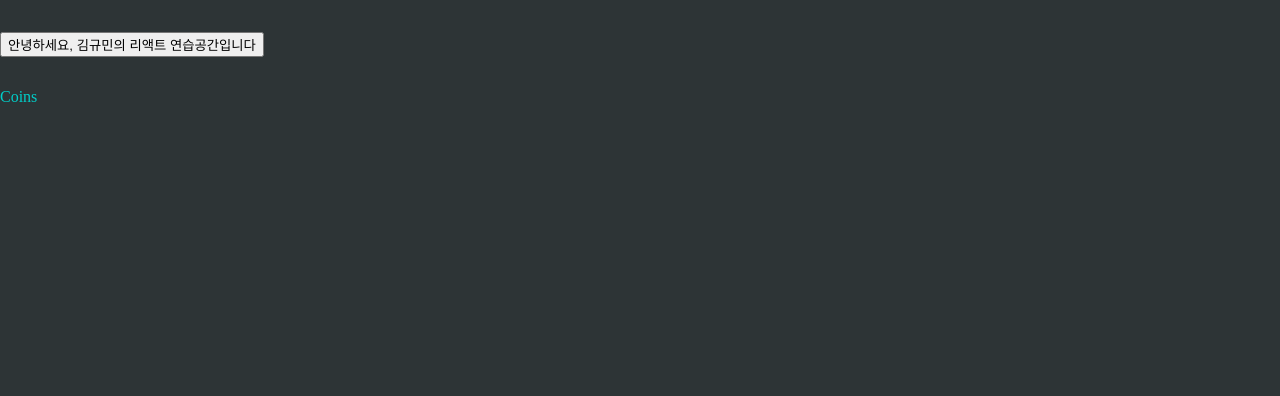
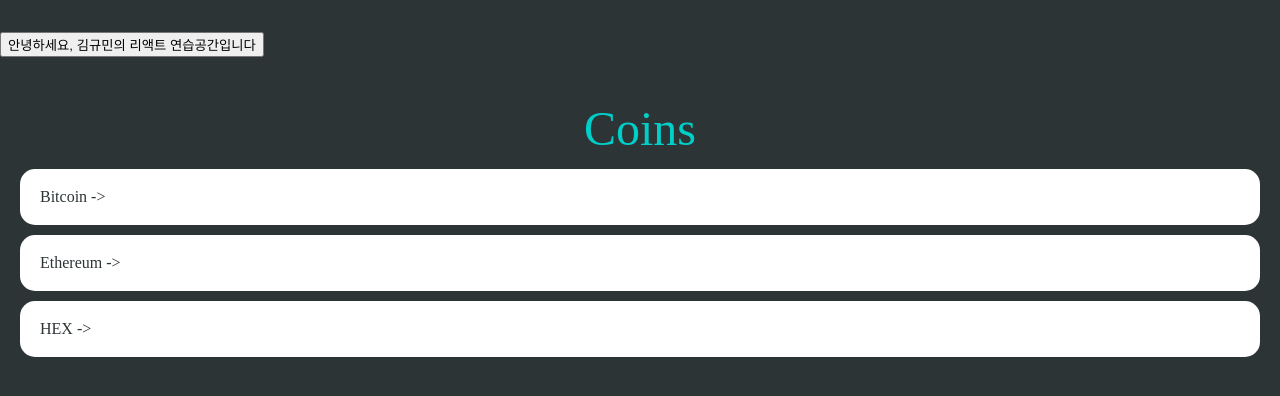
Before and after one commit to Gyuminn/practice-react, a React (Create React App) app: page /coins in a window 1280 px wide. Shown: the top 396 px of the page. Built offline with nearby package versions, Linux system fonts and the light colour scheme.

Commit message:
feat: Coins frons 구현

```diff
--- a/src/components/cryptoTrackers/Coins.tsx
+++ b/src/components/cryptoTrackers/Coins.tsx
@@ -1,9 +1,82 @@
+import { Link } from "react-router-dom";
 import styled from "styled-components";
 
+const coins = [
+  {
+    id: "btc-bitcoin",
+    name: "Bitcoin",
+    symbol: "BTC",
+    rank: 1,
+    is_new: false,
+    is_active: true,
+    type: "coin",
+  },
+  {
+    id: "eth-ethereum",
+    name: "Ethereum",
+    symbol: "ETH",
+    rank: 2,
+    is_new: false,
+    is_active: true,
+    type: "coin",
+  },
+  {
+    id: "hex-hex",
+    name: "HEX",
+    symbol: "HEX",
+    rank: 3,
+    is_new: false,
+    is_active: true,
+    type: "token",
+  },
+];
 export default function Coins() {
-  return <Title>Coins</Title>;
+  return (
+    <Container>
+      <Header>
+        <Title>Coins</Title>
+      </Header>
+      <CoinsList>
+        {coins.map((coin) => (
+          <Coin key={coin.id}>
+            <Link to={coin.id}>{`${coin.name} ->`}</Link>
+          </Coin>
+        ))}
+      </CoinsList>
+    </Container>
+  );
 }
 
 const Title = styled.h1`
+  font-size: 48px;
   color: ${(props) => props.theme.accentColor};
 `;
+
+const Container = styled.div`
+  padding: 0 20px;
+`;
+
+const Header = styled.header`
+  height: 10vh;
+  display: flex;
+  align-items: center;
+  justify-content: center;
+`;
+
+const CoinsList = styled.ul``;
+
+const Coin = styled.li`
+  background-color: white;
+  color: ${(props) => props.theme.bgColor};
+  border-radius: 15px;
+  margin-bottom: 10px;
+  & > a {
+    padding: 20px;
+    transition: color 0.2s ease-in;
+    display: block;
+  }
+
+  & > a:hover {
+    color: ${(props) => props.theme.accentColor};
+  }
+`;
--- a/src/styles/globalstyles.jsx
+++ b/src/styles/globalstyles.jsx
@@ -15,6 +15,11 @@
         color: ${(props) => props.theme.textColor};
     }
 
+    a {
+        text-decoration: none;
+        color:inherit;
+    }
+
     * {
     box-sizing: border-box;
     }
```
